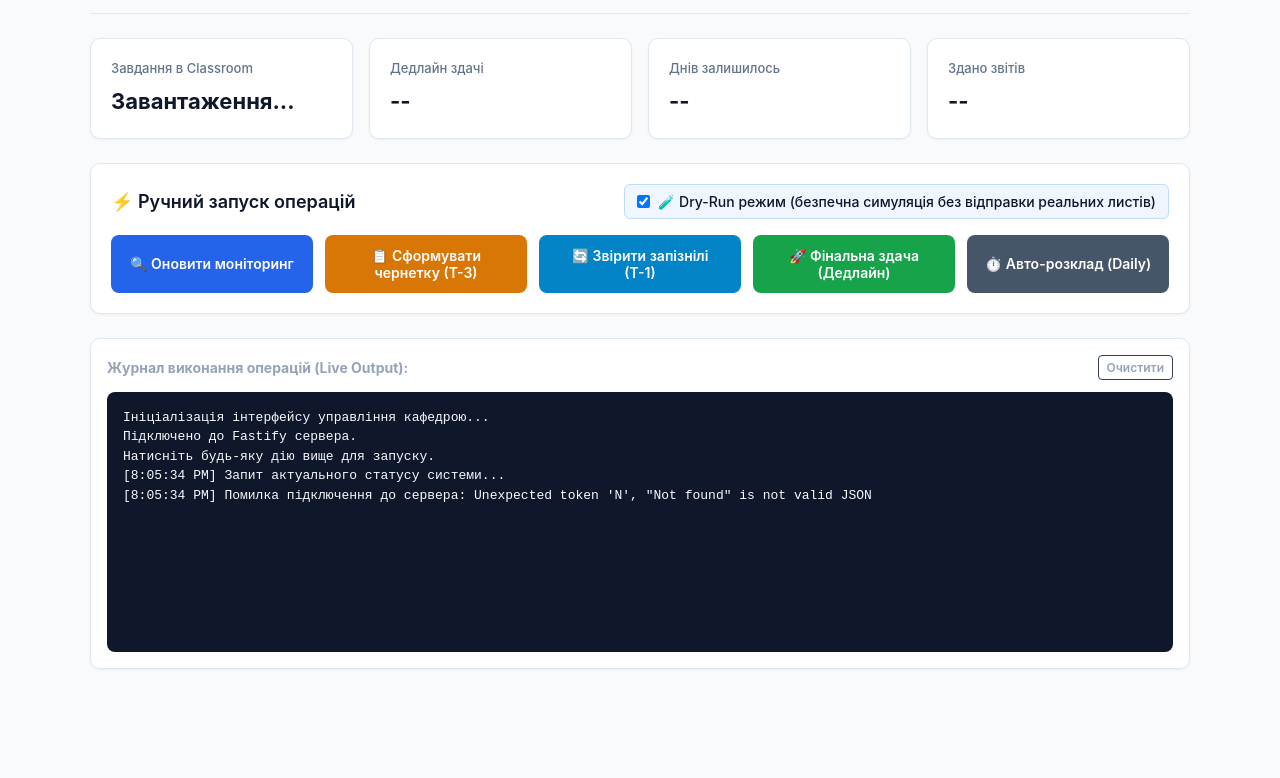
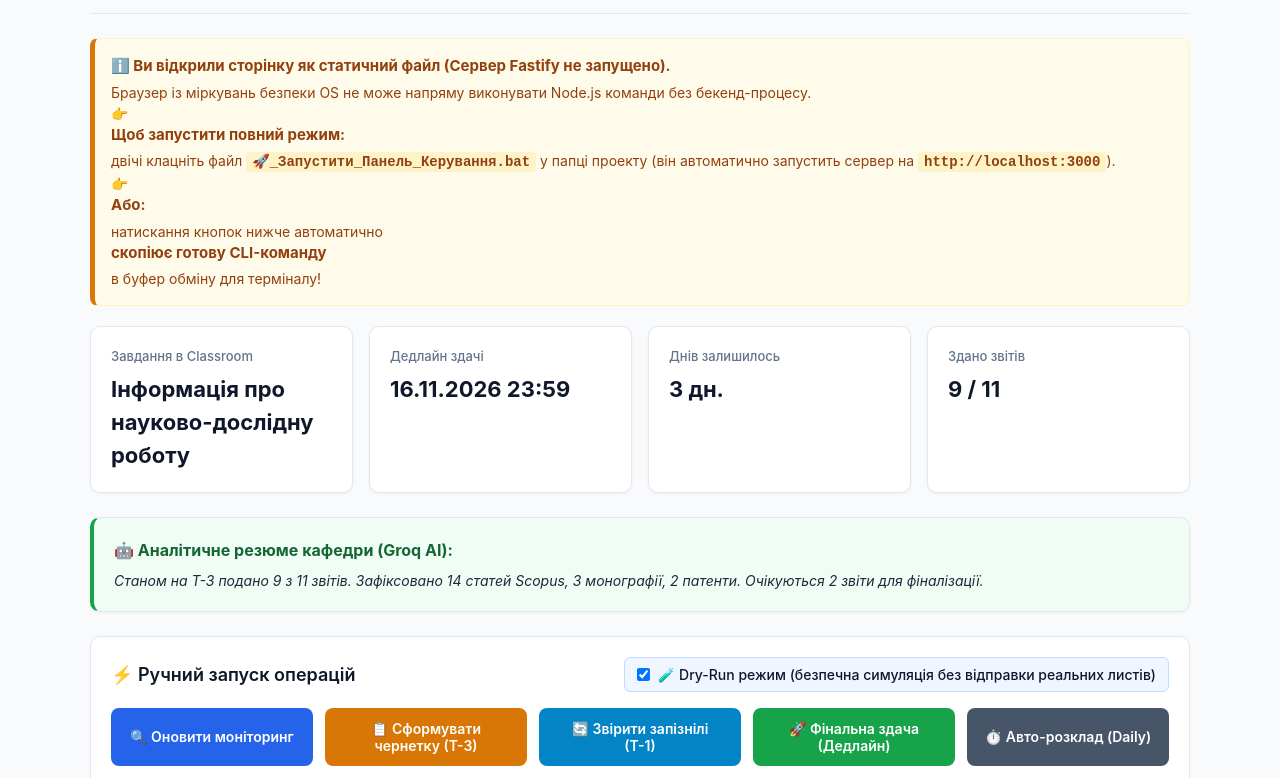
Before and after one commit to Quo-len/classroom-report-aggregator, a website: page public/index.html in a window 1280 px wide. Shown: the part 84-862 px from the top of the page. Before the commit the page ends 800 px from the top, so only its background shows below. Drawn offline with Linux system fonts and the light colour scheme; no server answers.

Commit message:
feat: add desktop batch launchers and offline fallback clipboard commands in UI

```diff
--- a/public/index.html
+++ b/public/index.html
@@ -70,6 +70,32 @@
 
     .badge-online { background-color: #dcfce7; color: #15803d; }
     .badge-offline { background-color: #fee2e2; color: #b91c1c; }
+
+    .offline-alert {
+      display: none;
+      background: #fffbeb;
+      border: 1px solid #fef3c7;
+      border-left: 5px solid var(--warning);
+      padding: 16px;
+      border-radius: 8px;
+      margin-bottom: 20px;
+      color: #92400e;
+      font-size: 14px;
+    }
+
+    .offline-alert strong {
+      display: block;
+      margin-bottom: 4px;
+      font-size: 15px;
+    }
+
+    .offline-alert code {
+      background: #fef3c7;
+      padding: 2px 6px;
+      border-radius: 4px;
+      font-family: monospace;
+      font-weight: 600;
+    }
 
     .grid-stats {
       display: grid;
@@ -221,7 +247,7 @@
   <div class="container">
     <header>
       <div class="header-title">
-        <h1>🎓 АІ-Секретар Кафедри <span class="badge badge-online" id="serverStatusBadge">Сервер активний</span></h1>
+        <h1>🎓 АІ-Секретар Кафедри <span class="badge badge-online" id="serverStatusBadge">Перевірка зв'язку...</span></h1>
         <p>Автоматизація моніторингу Google Classroom, генерації зведених звітів, розсилки та ШІ-аналізу</p>
       </div>
       <div>
@@ -229,30 +255,38 @@
       </div>
     </header>
 
+    <!-- Offline Alert Banner (shown when opened as file:// without server) -->
+    <div class="offline-alert" id="offlineAlert">
+      <strong>ℹ️ Ви відкрили сторінку як статичний файл (Сервер Fastify не запущено).</strong>
+      Браузер із міркувань безпеки OS не може напряму виконувати Node.js команди без бекенд-процесу.
+      <br>👉 <strong>Щоб запустити повний режим:</strong> двічі клацніть файл <code>🚀_Запустити_Панель_Керування.bat</code> у папці проекту (він автоматично запустить сервер на <code>http://localhost:3000</code>).
+      <br>👉 <strong>Або:</strong> натискання кнопок нижче автоматично <strong>скопіює готову CLI-команду</strong> в буфер обміну для терміналу!
+    </div>
+
     <!-- Stats Overview -->
     <div class="grid-stats">
       <div class="card">
         <div class="stat-label">Завдання в Classroom</div>
-        <div class="stat-value" id="statAssignmentName">Завантаження...</div>
+        <div class="stat-value" id="statAssignmentName">Інформація про науково-дослідну роботу</div>
       </div>
       <div class="card">
         <div class="stat-label">Дедлайн здачі</div>
-        <div class="stat-value" id="statDeadline">--</div>
+        <div class="stat-value" id="statDeadline">16.11.2026 23:59</div>
       </div>
       <div class="card">
         <div class="stat-label">Днів залишилось</div>
-        <div class="stat-value" id="statDaysRemaining">--</div>
+        <div class="stat-value" id="statDaysRemaining">3 дн.</div>
       </div>
       <div class="card">
         <div class="stat-label">Здано звітів</div>
-        <div class="stat-value" id="statSubmissions">--</div>
+        <div class="stat-value" id="statSubmissions">9 / 11</div>
       </div>
     </div>
 
     <!-- AI Executive Summary Banner -->
-    <div class="card ai-summary-card" id="aiSummaryBlock" style="display: none;">
+    <div class="card ai-summary-card" id="aiSummaryBlock">
       <h3>🤖 Аналітичне резюме кафедри (Groq AI):</h3>
-      <p id="aiSummaryText">Очікування запуску звіту...</p>
+      <p id="aiSummaryText">Станом на Т-3 подано 9 з 11 звітів. Зафіксовано 14 статей Scopus, 3 монографії, 2 патенти. Очікуються 2 звіти для фіналізації.</p>
     </div>
 
     <!-- Actions & Triggers -->
@@ -290,13 +324,21 @@
         <h3>Журнал виконання операцій (Live Output):</h3>
         <button class="clear-btn" onclick="clearLogs()">Очистити</button>
       </div>
-      <div class="log-container" id="logBox">Ініціалізація інтерфейсу управління кафедрою...
-Підключено до Fastify сервера.
-Натисніть будь-яку дію вище для запуску.</div>
+      <div class="log-container" id="logBox">Ініціалізація інтерфейсу управління кафедрою...</div>
     </div>
   </div>
 
   <script>
+    let isServerRunning = false;
+
+    const cliCommands = {
+      monitor: 'npx tsx src/index.ts --monitor',
+      draft: 'npx tsx src/index.ts --draft',
+      reconcile: 'npx tsx src/index.ts --reconcile',
+      final: 'npx tsx src/index.ts --final',
+      auto: 'npx tsx src/index.ts --auto'
+    };
+
     function logMessage(msg) {
       const box = document.getElementById('logBox');
       const time = new Date().toLocaleTimeString();
@@ -309,12 +351,31 @@
     }
 
     async function fetchStatus() {
+      const badge = document.getElementById('serverStatusBadge');
+      const alertBox = document.getElementById('offlineAlert');
+
+      // Check if running directly from file:// protocol
+      if (window.location.protocol === 'file:') {
+        isServerRunning = false;
+        badge.textContent = 'Офлайн (file://)';
+        badge.className = 'badge badge-offline';
+        alertBox.style.display = 'block';
+        logMessage('ℹ️ Сторінку відкрито як локальний файл без сервера.');
+        logMessage('👉 Для активних кліків запустіть файл: 🚀_Запустити_Панель_Керування.bat');
+        return;
+      }
+
       try {
-        logMessage('Запит актуального статусу системи...');
+        logMessage('Запит актуального статусу від сервера...');
         const res = await fetch('/api/status');
         const data = await res.json();
 
         if (data.ok) {
+          isServerRunning = true;
+          badge.textContent = 'Сервер активний';
+          badge.className = 'badge badge-online';
+          alertBox.style.display = 'none';
+
           document.getElementById('statAssignmentName').textContent = data.assignmentTitle || 'Інформація про науково-дослідну роботу';
           document.getElementById('statDeadline').textContent = data.deadlineFormatted || '16.11.2026';
           document.getElementById('statDaysRemaining').textContent = data.daysRemaining !== null ? data.daysRemaining + ' дн.' : 'N/A';
@@ -330,7 +391,11 @@
           logMessage(`Попередження: ${data.message || 'Статус не отримано'}`);
         }
       } catch (err) {
-        logMessage(`Помилка підключення до сервера: ${err.message}`);
+        isServerRunning = false;
+        badge.textContent = 'Сервер вимкнено';
+        badge.className = 'badge badge-offline';
+        alertBox.style.display = 'block';
+        logMessage(`⚠️ Сервер не відповідає (${err.message}). Увімкнено допоміжний CLI-режим.`);
       }
     }
 
@@ -345,6 +410,22 @@
       };
 
       const label = phaseLabels[phase] || phase;
+      let cmd = cliCommands[phase] || 'npm start';
+      if (isDryRun) cmd += ' --dry-run';
+
+      // If server is NOT running, handle offline click gracefully:
+      if (!isServerRunning) {
+        try {
+          await navigator.clipboard.writeText(cmd);
+          logMessage(`📋 [СКОПІЙОВАНО В БУФЕР] Команда для виконання: ${cmd}`);
+          logMessage(`💡 Вставте її в PowerShell або термінал (або двічі клацніть відповідний .bat файл у папці проекту).`);
+        } catch (e) {
+          logMessage(`📋 Команда для виконання у терміналі: ${cmd}`);
+        }
+        return;
+      }
+
+      // If server IS running, send HTTP trigger:
       logMessage(`⏳ Запуск дії [${label}] (Режим Dry-Run: ${isDryRun ? 'ТАК' : 'НІ'})...`);
 
       try {
```
Also changed, not shown: 5 other files.
